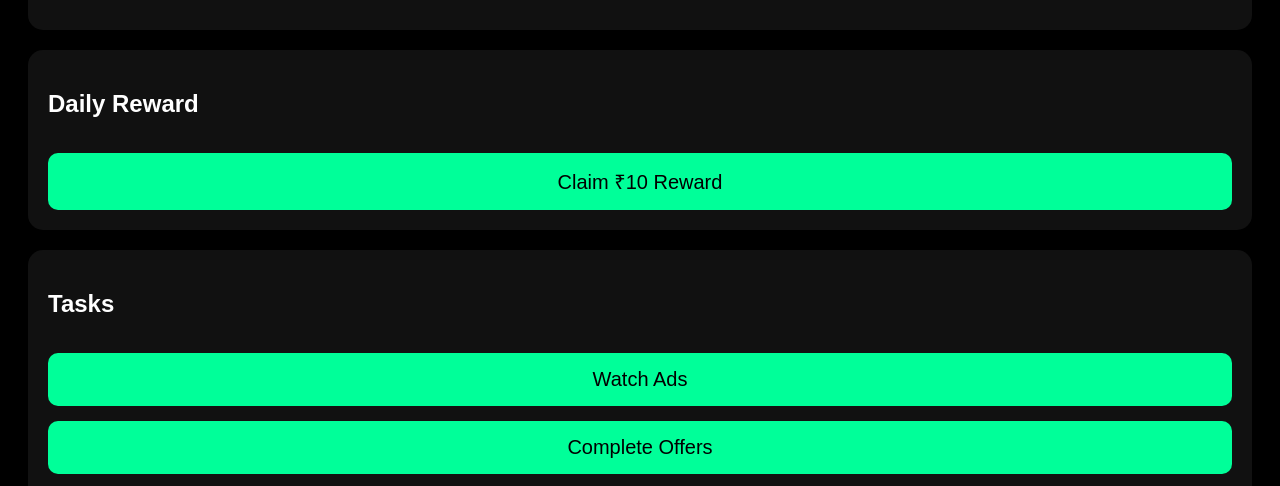
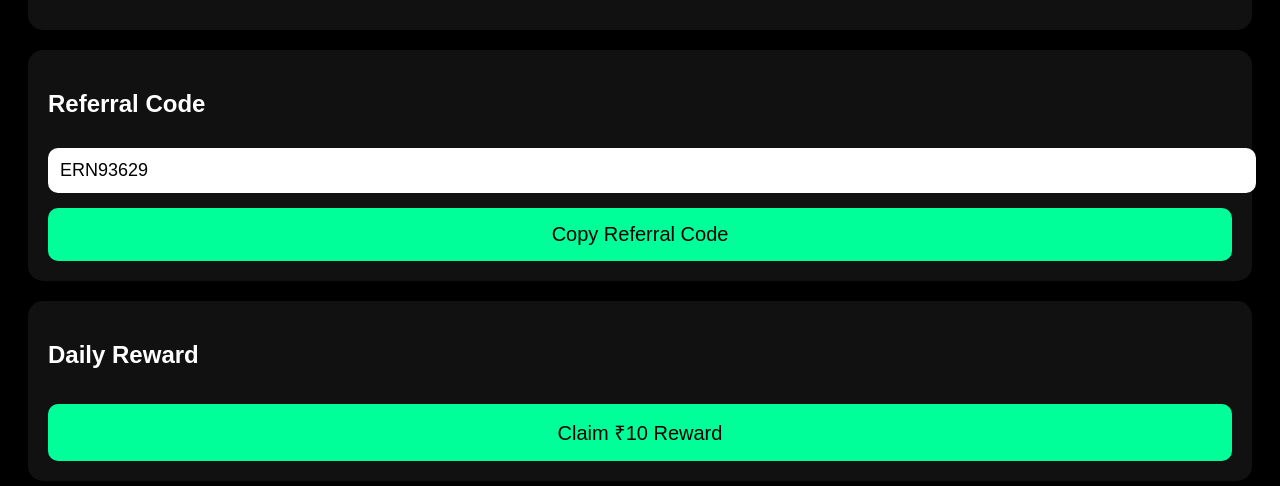
Before and after one commit to kunwar108/EarnifyX, a website: page dashboard.html in a window 1280 px wide. Shown: the part 272-758 px from the top of the page. Drawn offline with Linux system fonts and the light colour scheme.

Commit message:
Update dashboard.html

```diff
--- a/dashboard.html
+++ b/dashboard.html
@@ -40,6 +40,15 @@ font-size:35px;
 color:#00ff99;
 }
 
+input{
+width:100%;
+padding:12px;
+margin-top:10px;
+border:none;
+border-radius:10px;
+font-size:18px;
+}
+
 </style>
 </head>
 
@@ -59,6 +68,18 @@ color:#00ff99;
 
 <div class="box">
 
+<h2>Referral Code</h2>
+
+<input type="text" id="refcode" readonly>
+
+<button onclick="copyCode()">
+Copy Referral Code
+</button>
+
+</div>
+
+<div class="box">
+
 <h2>Daily Reward</h2>
 
 <button onclick="dailyReward()">
@@ -71,17 +92,11 @@ Claim ₹10 Reward
 
 <h2>Tasks</h2>
 
-<button>
-Watch Ads
-</button>
+<button>Watch Ads</button>
 
-<button>
-Complete Offers
-</button>
+<button>Complete Offers</button>
 
-<button>
-Refer Friends
-</button>
+<button>Refer Friends</button>
 
 </div>
 
@@ -114,6 +129,25 @@ alert("₹10 Added Successfully 🔥");
 
 }
 
+let randomCode =
+"ERN" + Math.floor(Math.random()*100000);
+
+document.getElementById("refcode").value =
+randomCode;
+
+function copyCode(){
+
+let copyText =
+document.getElementById("refcode");
+
+copyText.select();
+
+document.execCommand("copy");
+
+alert("Referral Code Copied 🚀");
+
+}
+
 </script>
 
 </body>
```
